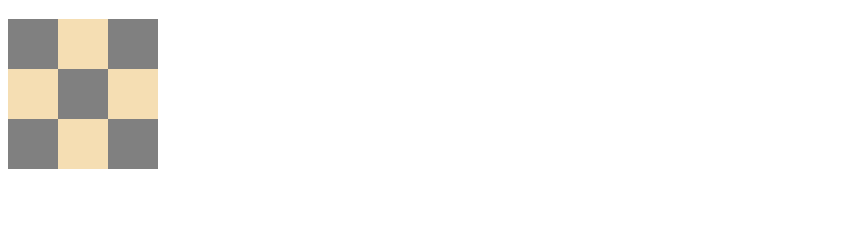
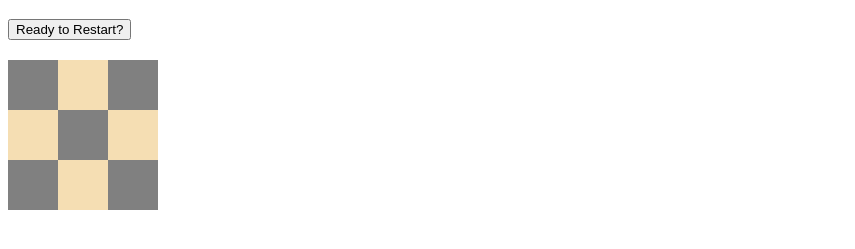
Before and after one commit to anaveragejosef/tic-tac-toe, a plain HTML site: page index.html in a window 1280 px wide. Shown: the part 61-310 px from the top of the page, without its empty margins (0-855 px from the left). Drawn offline with Linux system fonts and the light colour scheme.

Commit message:
Adds Pseudocode for App
This commit outlines the three functions that I will begin with. These
are responsible for tracking moves, checking for a winner, and
resetting the board.

Also adds a restart button to the index.html.

```diff
--- a/index.html
+++ b/index.html
@@ -12,16 +12,17 @@
   </head>
   <body>
     <h1 style='text-align: center'>Shall We Play A Game?</h1>
-    <div class='game-board'>
-      <div style='background-color: grey'></div>
-      <div style='background-color: wheat'></div>
-      <div style='background-color: grey'></div>
-      <div style='background-color: wheat'></div>
-      <div style='background-color: grey'></div>
-      <div style='background-color: wheat'></div>
-      <div style='background-color: grey'></div>
-      <div style='background-color: wheat'></div>
-      <div style='background-color: grey'></div>
+    <button class='restart'>Ready to Restart?</button>
+    <div style='padding-top: 20px' class='game-board'>
+      <div class='tile' style='background-color: grey'></div>
+      <div class='tile' style='background-color: wheat'></div>
+      <div class='tile' style='background-color: grey'></div>
+      <div class='tile' style='background-color: wheat'></div>
+      <div class='tile' style='background-color: grey'></div>
+      <div class='tile' style='background-color: wheat'></div>
+      <div class='tile' style='background-color: grey'></div>
+      <div class='tile' style='background-color: wheat'></div>
+      <div class='tile' style='background-color: grey'></div>
     </div>
   </body>
 </html>
```
Also changed, not shown: app.js (+18 -1 lines).
